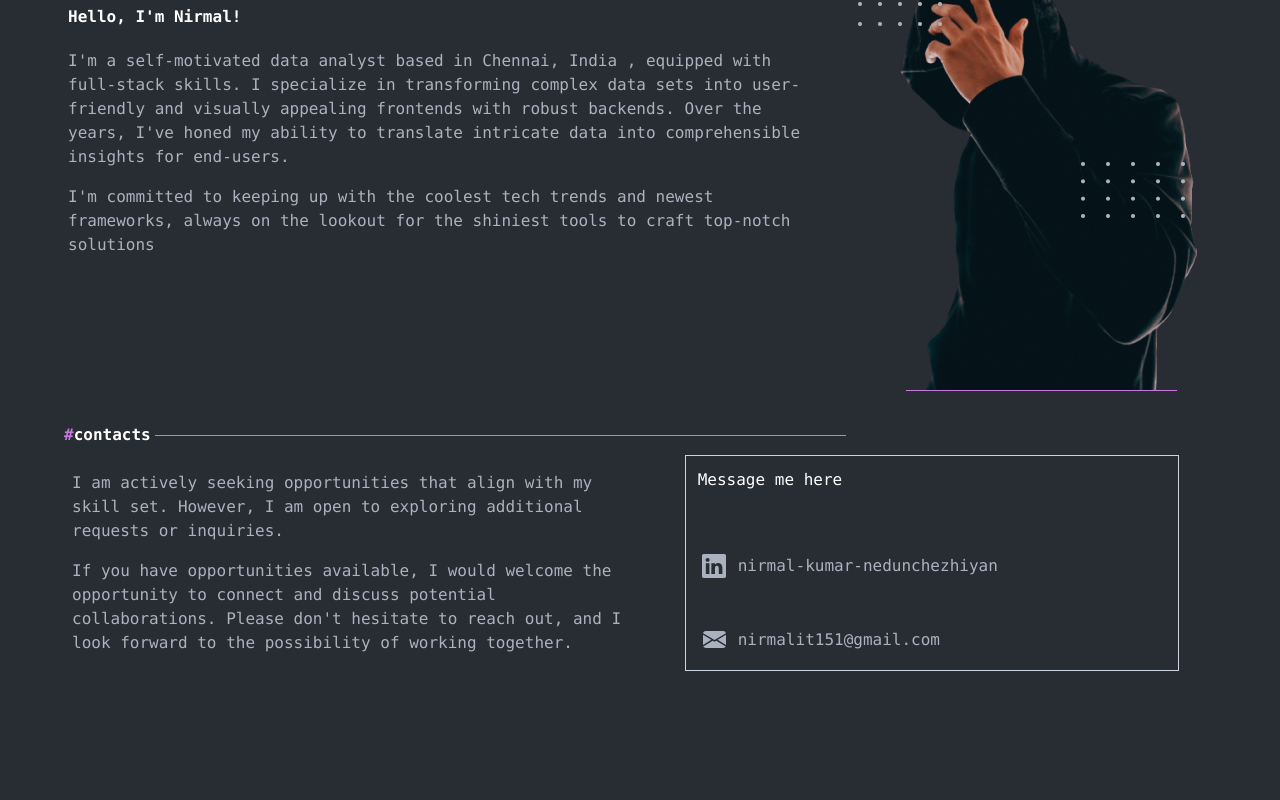
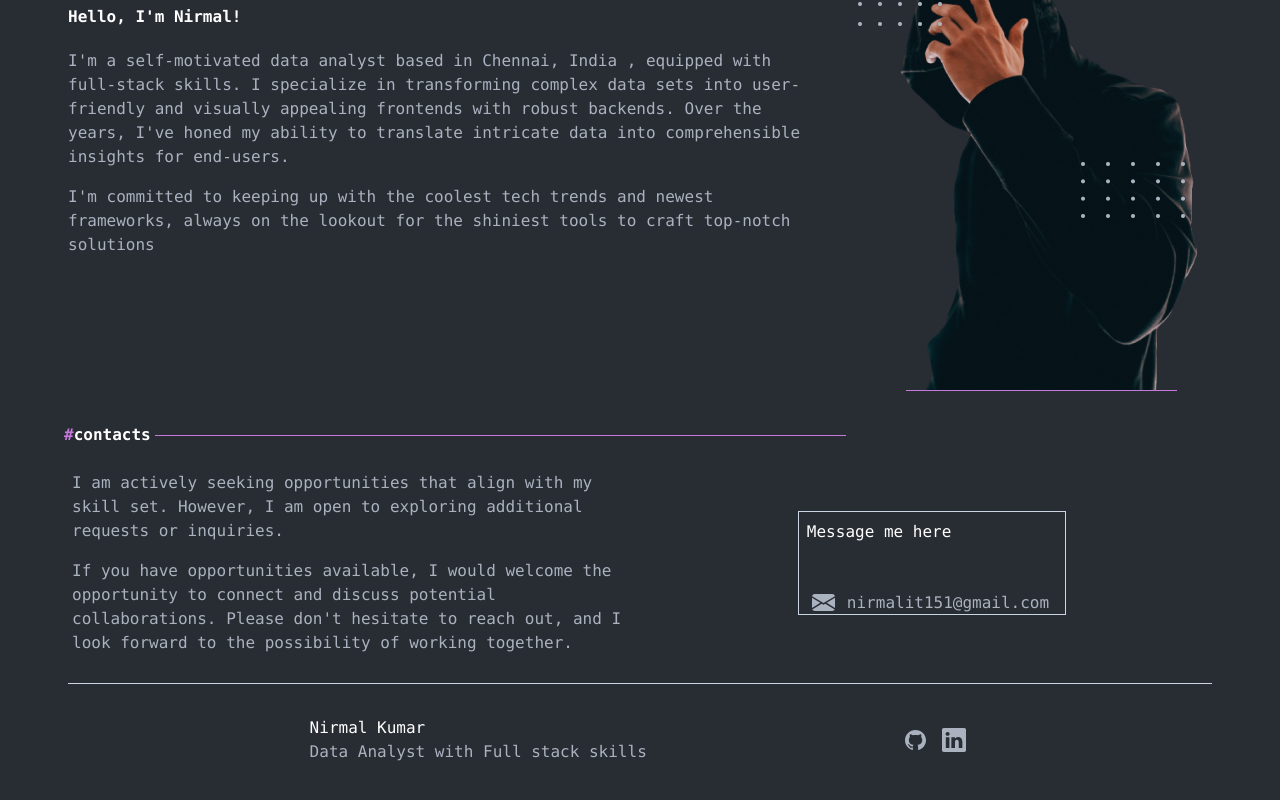
Before and after one commit to nirmalit/portfolio, a React (Create React App) app: page / in a window 1280 px wide. Shown: the part 1996-2796 px from the top of the page. Before the commit the page ends 2702 px from the top, so only its background shows below. Built offline with nearby package versions, Linux system fonts and the light colour scheme.

Commit message:
Footer Added
Footer and some contact right side correction

```diff
--- a/src/App.js
+++ b/src/App.js
@@ -42,19 +42,19 @@ const App = () => {
       </div>
       <Wrapper>
         {/* HOME COMPONENT */}
-        <div id = {pageCatlog.home} className='w-full h-screen lg:h-[90vh] lg:p-5 mt-4' ref = {idRefs[pageCatlog.home]} onWheel={()=>updateActivePage(pageCatlog.home)} >
+        <div id = {pageCatlog.home} className='w-full h-screen lg:h-[90vh] lg:p-5 mt-4' ref = {idRefs[pageCatlog.home]} onWheel={()=>updateActivePage(pageCatlog.home)} onTouchStart={()=>updateActivePage(pageCatlog.home)} >
           <Home />
         </div>
         {/* WORKS COMPONENT */}
-        <div id = {pageCatlog.work} className='w-full h-full' ref = {idRefs[pageCatlog.work]} onWheel={()=>updateActivePage(pageCatlog.work)} >
+        <div id = {pageCatlog.work} className='w-full h-full' ref = {idRefs[pageCatlog.work]} onWheel={()=>updateActivePage(pageCatlog.work)} onTouchStart={()=>updateActivePage(pageCatlog.work)} >
           <Work />
         </div>
         {/* ABOUT-ME COMPONENT */}
-        <div id = {pageCatlog.about} className='w-full h-full' ref = {idRefs[pageCatlog.about]} onWheel={()=>updateActivePage(pageCatlog.about)} >
+        <div id = {pageCatlog.about} className='w-full h-full' ref = {idRefs[pageCatlog.about]} onWheel={()=>updateActivePage(pageCatlog.about)} onTouchStart={()=>updateActivePage(pageCatlog.about)} >
           <AboutMe />
         </div>
         {/* HOME COMPONENT */}
-        <div id = {pageCatlog.contact} className='w-full h-full' ref = {idRefs[pageCatlog.contact]} onWheel={()=>updateActivePage(pageCatlog.contact)} >
+        <div id = {pageCatlog.contact} className='w-full h-full' ref = {idRefs[pageCatlog.contact]} onWheel={()=>updateActivePage(pageCatlog.contact)} onTouchStart={()=>updateActivePage(pageCatlog.contact)} >
           <Contacts />
         </div>
       </Wrapper>
--- a/src/components/contact/Contact.js
+++ b/src/components/contact/Contact.js
@@ -5,6 +5,7 @@ import { ShowIcon } from '../icon'
 import colorCatlog from '../../config/color.json'
 import iconCatlog from '../../config/icon.json'
 import urlCatlog from '../../config/url.json'
+import { Footer } from '../footer'
 
 const Contacts = () => {
 
@@ -27,18 +28,16 @@ const Contacts = () => {
 
   const RightSide = () => {
     return(
-      <div className="p-1 h-full flex flex-wrap w-auto font-mono border-[1px] border-slate-300">
+      <div className="p-1 h-full flex justify-center items-center flex-wrap">
+        <div className='w-full h-1/2 font-mono border-[1px] border-slate-300'>
           <div className="p-2">
             Message me here
           </div>
           <div className="w-full h-full p-2 flex flex-col justify-evenly items-center"  style={{color : colorCatlog.gray }}>
-          <div className='w-full flex justify-start items-center' role="button" onClick={() => openInNewTab(urlCatlog.linkedin)}>
-            <ShowIcon iconName={iconCatlog.linkedin}/>
-            <h2 className='px-2'>nirmal-kumar-nedunchezhiyan</h2>
-          </div>
             <div className='w-full flex justify-start items-center'>
               <ShowIcon iconName={iconCatlog.email}/>
               <h2 className='px-2'>nirmalit151@gmail.com</h2>
+            </div>
           </div>
         </div>
       </div>
@@ -58,6 +57,7 @@ const Contacts = () => {
           <RightSide />
         </div>
       </div>
+      <Footer />
     </div>
   )
 }
--- /dev/null
+++ b/src/components/footer/Footer.js
@@ -0,0 +1,42 @@
+import React from 'react'
+import colorCatlog from '../../config/color.json'
+import urlCatlog from '../../config/url.json'
+import iconCatlog from '../../config/icon.json'
+import { ShowIcon } from '../icon'
+
+const Footer = () => {
+
+    const openInNewTab= (url) =>{
+        window.open(url, "_blank")
+    }
+
+    const SocialMediaContent= () =>(
+        <div className="flex justify-around w-1/2 md:justify-between md:w-[70px]">
+          <div role="button" onClick={()=>openInNewTab(urlCatlog.github)}>
+            <ShowIcon iconName={iconCatlog.github}/>
+          </div>
+          <div role="button" onClick={()=>openInNewTab(urlCatlog.linkedin)}>
+            <ShowIcon iconName={iconCatlog.linkedin}/>
+          </div>
+        </div>
+      )
+
+  return (
+    <div className='p-3'>
+        <div className='w-full h-[1px] bg-slate-300'></div>
+        <div className='w-full flex flex-col md:flex-row justify-evenly items-center py-5'>
+            {/* LEFT SIDE  */}
+            <div className="font-mono p-3">
+                <div>Nirmal Kumar</div>
+                <div  style={{color : colorCatlog.gray}}>Data Analyst with Full stack skills</div>
+            </div>
+            {/* RIGHT SIDE  */}
+            <div className="font-mono p-3">
+                <SocialMediaContent />
+            </div>
+        </div>
+    </div>
+  )
+}
+
+export default Footer
--- /dev/null
+++ b/src/components/footer/index.js
@@ -0,0 +1,3 @@
+import Footer from "./Footer";
+
+export { Footer }
```
Lines whose indentation alone changed are shown as unchanged.
